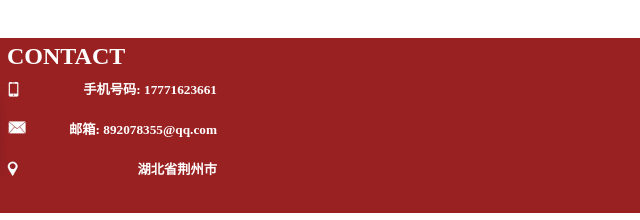
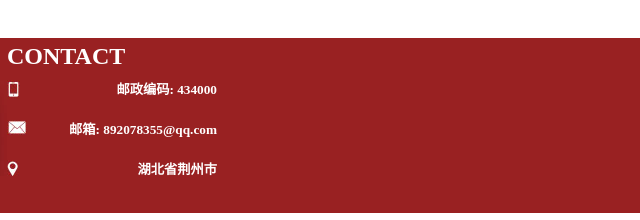
Before and after one commit to miaozijiang/miaozijiang.github.io, a plain HTML site: page personal.html in a window 1280 px wide. Shown: the part 1264-1484 px from the top of the page, 633-1273 px from the left. Drawn offline with Linux system fonts and the light colour scheme.

Commit message:
Update personal.html

```diff
--- a/personal.html
+++ b/personal.html
@@ -95,7 +95,7 @@
 			</div>
 			<div class="contact2">
 				<img src="images/footertop1.jpg" alt="">
-				<h5>手机号码:&nbsp;17771623661</h5>
+				<h5>邮政编码:&nbsp;434000</h5>
 			</div>
 			<div class="contact2">
 				<img src="images/footertop2.jpg" alt="">
```
